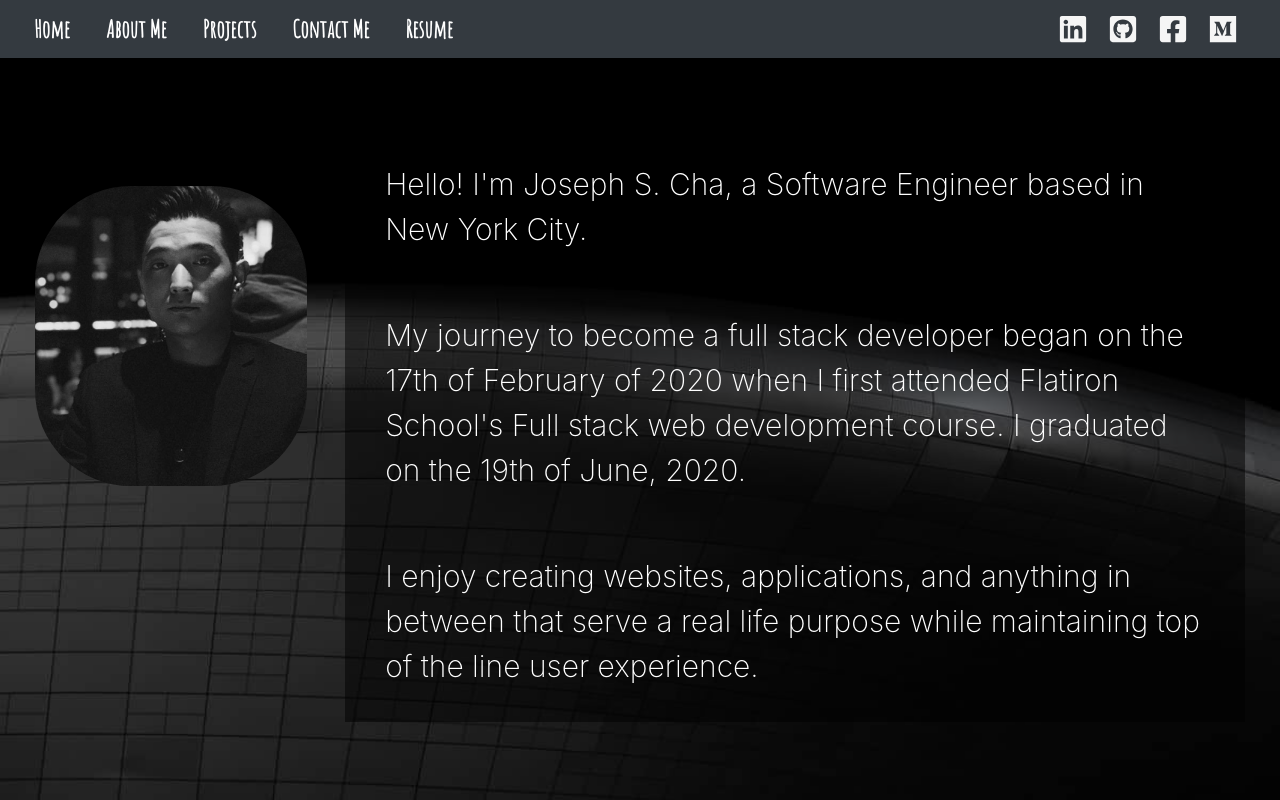
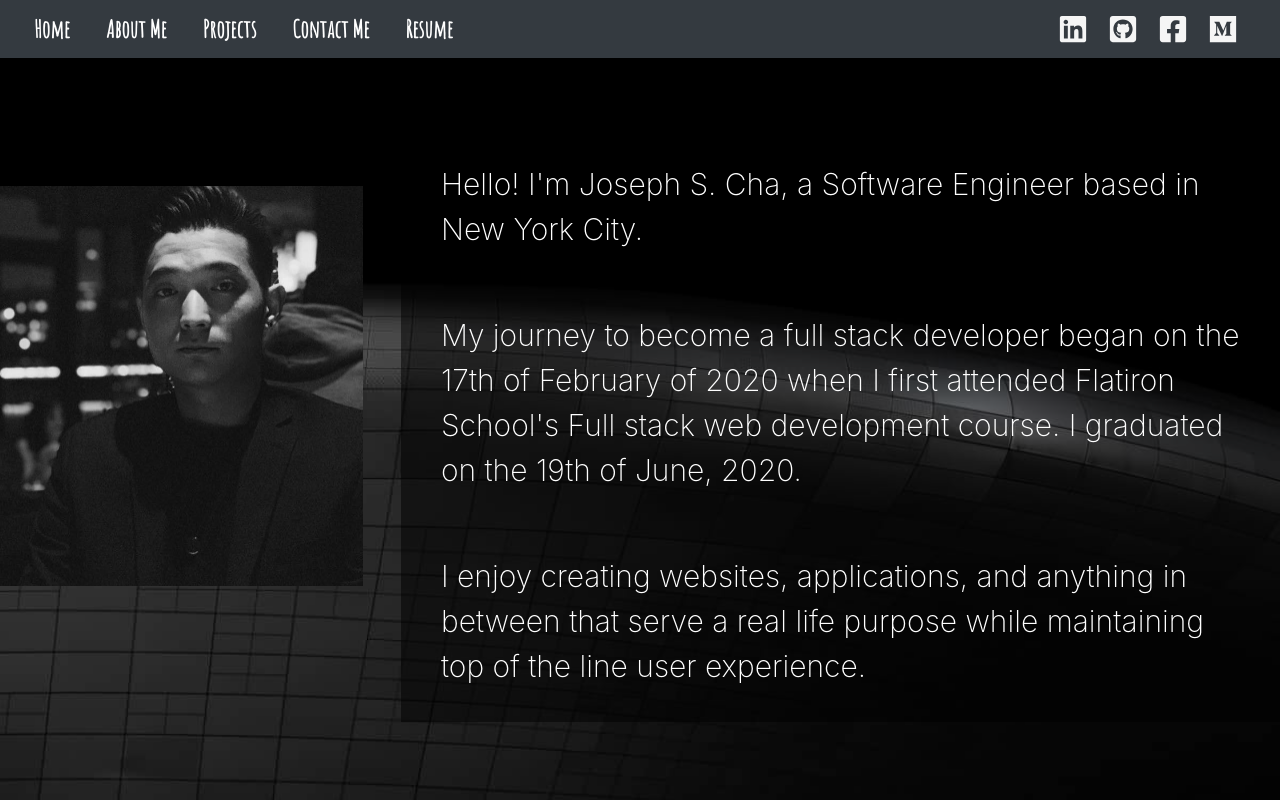
Before and after one commit to josephscha/portfolio-2020, a React (Create React App) app: page /aboutme in a window 1280 px wide. Built offline with nearby package versions, Linux system fonts and the light colour scheme; a web font is replaced by a local one.

Commit message:
about me

```diff
--- a/src/Components/aboutme/aboutme.js
+++ b/src/Components/aboutme/aboutme.js
@@ -34,6 +34,7 @@ function AboutMe() {
                         <li className={AboutMeStyles.ListItem}>☞ Bootstrap</li>
                         <li className={AboutMeStyles.ListItem}>☞ JSON</li>
                         <li className={AboutMeStyles.ListItem}>☞ API</li>
+                        <li className={AboutMeStyles.ListItem}>☞ SQL</li>
                     </ul>
                     <p> And currently in the process of getting familiar with Python!</p>
                 </div>
--- a/src/Components/aboutme/aboutme.module.css
+++ b/src/Components/aboutme/aboutme.module.css
@@ -21,9 +21,8 @@
   }
 
 .ProfilePicture {
-    height: 300px;
+    height: 400px;
     width: auto;
-    border-radius: 6em;
 }
 
 .ProfileInfo {
```
